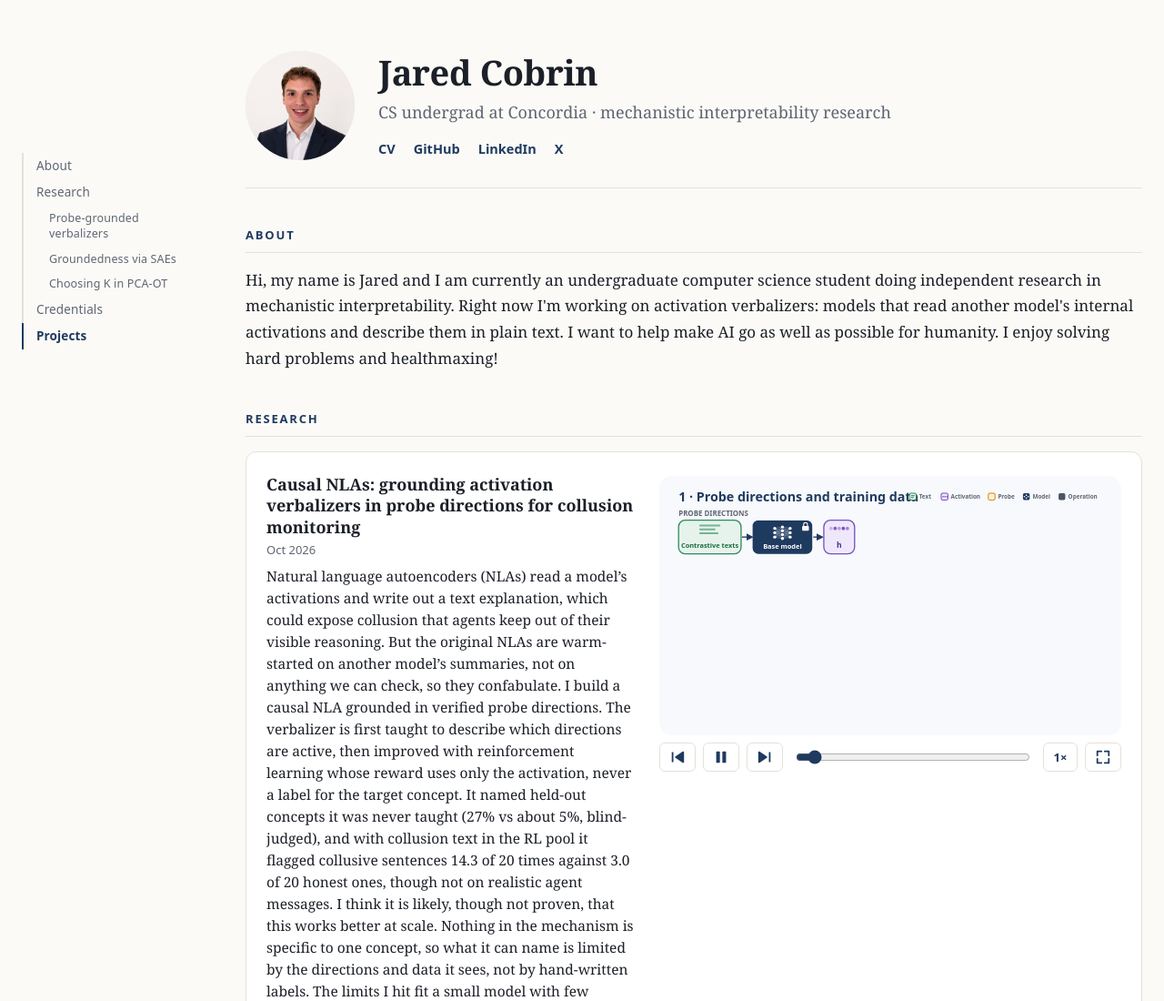
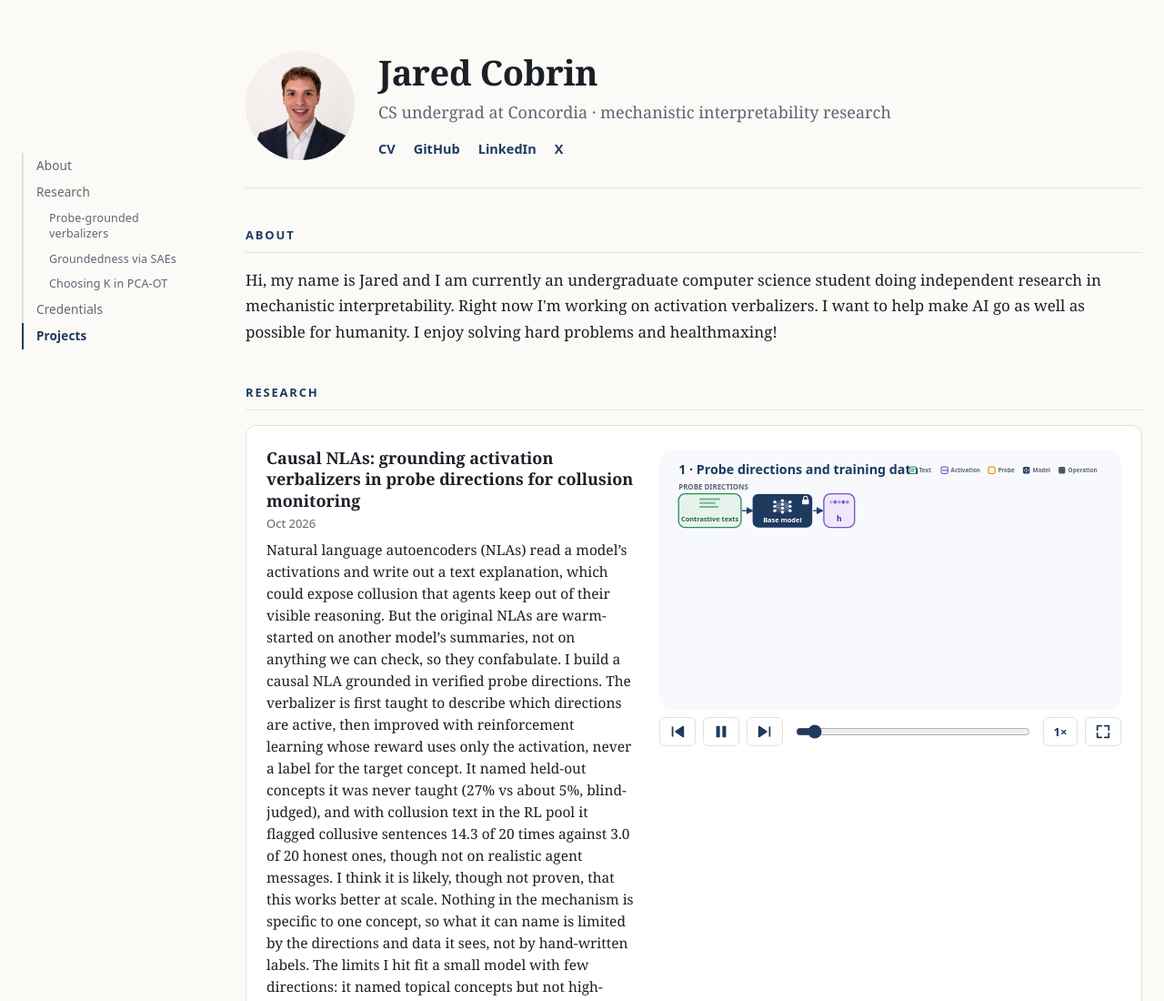
Before and after one commit to jaredcobrin/jaredcobrin.github.io, a plain HTML site: page index.html in a window 1280 px wide. Shown: the top 1100 px of the page at 91% size. Drawn offline with Linux system fonts and the light colour scheme.

Commit message:
Shorten verbalizer sentence
Co-Authored-By: Claude Opus 5.5 <noreply@anthropic.com>
Claude-Session: https://claude.ai/code/session_01RMU26cbhxH5MftZHd86oNG

```diff
--- a/index.html
+++ b/index.html
@@ -24,7 +24,7 @@
 
   <section id="intro">
     <h2>About</h2>
-    <p class="lead">Hi, my name is Jared and I am currently an undergraduate computer science student doing independent research in mechanistic interpretability. Right now I'm working on activation verbalizers: models that read another model's internal activations and describe them in plain text. I want to help make AI go as well as possible for humanity. I enjoy solving hard problems and healthmaxing!</p>
+    <p class="lead">Hi, my name is Jared and I am currently an undergraduate computer science student doing independent research in mechanistic interpretability. Right now I'm working on activation verbalizers. I want to help make AI go as well as possible for humanity. I enjoy solving hard problems and healthmaxing!</p>
   </section>
 
   <section id="research">
```
